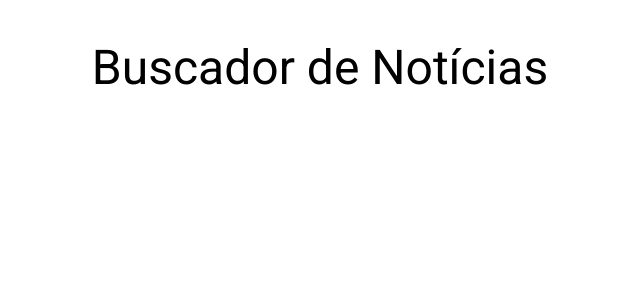
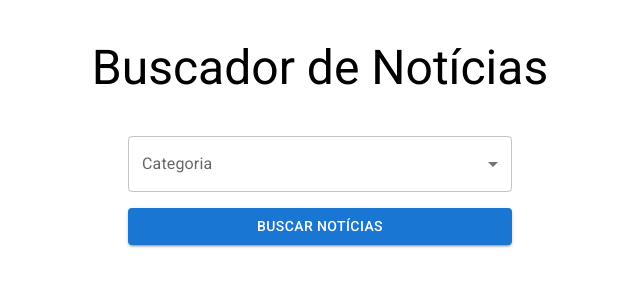
Before and after one commit to vselei/get-news, a React (Vite) app: page / in a window 1280 px wide. Shown: the top 300 px of the page, without its empty margins (320-960 px from the left). Built offline with nearby package versions, Linux system fonts and the light colour scheme.

Commit message:
exibindo form

```diff
--- a/src/App.jsx
+++ b/src/App.jsx
@@ -1,17 +1,24 @@
 import { Container, Grid, Typography } from '@mui/material';
+import Form from './components/Form';
 
 const App = () => {
   return (
     <Container>
       <header>
-        <Typography
-          align="center"
-          marginY={5}
-          component='h1' variant='h3'
-        >
+        <Typography align="center" marginY={5} component="h1" variant="h3">
           Buscador de Notícias
         </Typography>
       </header>
+      <Grid
+        container
+        direction="row"
+        justifyContent="center"
+        alignItems="center"
+      >
+        <Grid item xs={12} md={6} lg={4}>
+          <Form />
+        </Grid>
+      </Grid>
     </Container>
   );
 };
--- /dev/null
+++ b/src/components/Form.jsx
@@ -0,0 +1,42 @@
+import {
+  FormControl,
+  InputLabel,
+  Select,
+  MenuItem,
+  Button,
+  Box
+} from '@mui/material';
+
+const CATEGORIES = [
+  { value: 'general', label: 'Geral' },
+  { value: 'business', label: 'Negócios' },
+  { value: 'entertainment', label: 'Entretenimento' },
+  { value: 'health', label: 'Saúde' },
+  { value: 'science', label: 'Ciência' },
+  { value: 'sports', label: 'Esportes' },
+  { value: 'technology', label: 'Tecnologia' }
+];
+
+const Form = () => {
+  return (
+    <form>
+      <FormControl fullWidth>
+        <InputLabel>Categoria</InputLabel>
+        <Select label="Categoria">
+          {CATEGORIES.map(cat => (
+            <MenuItem key={cat.value} value={cat.value}>
+              {cat.label}
+            </MenuItem>
+          ))}
+        </Select>
+        <Box marginTop={2}>
+          <Button fullWidth variant="contained" color="primary">
+            Buscar Notícias
+          </Button>
+        </Box>
+      </FormControl>
+    </form>
+  );
+};
+
+export default Form;
```
